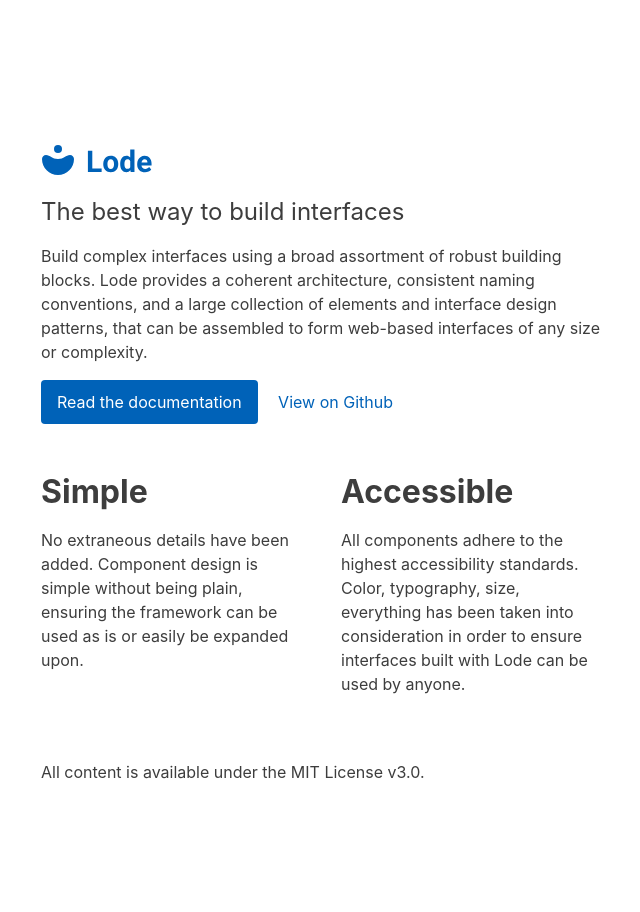
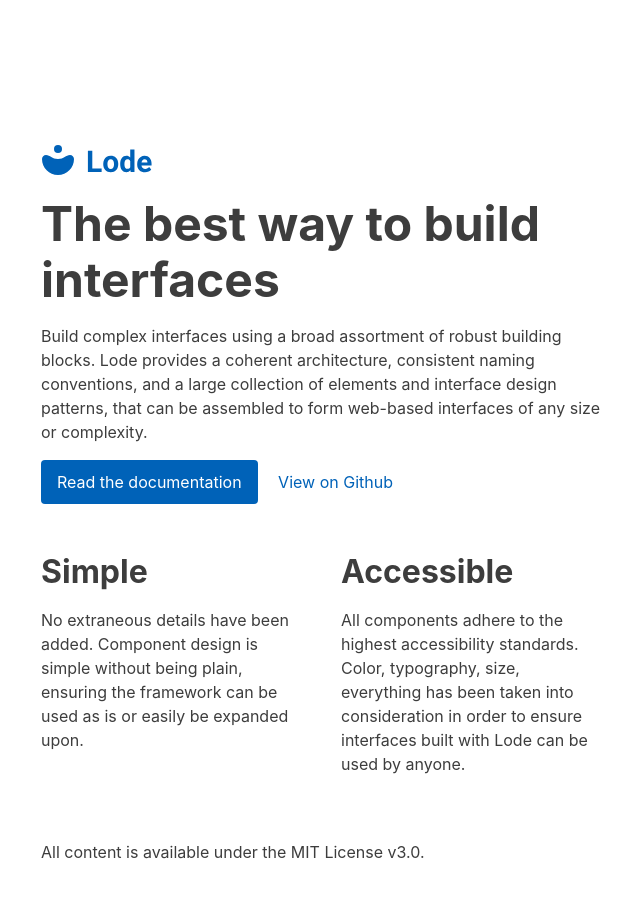
Before and after one commit to pixeltrove/lode-website, a website: page index.html in a window 1280 px wide. Shown: the whole page, without its empty margins (19-659 px from the left). Before the commit the page ends 832 px from the top, so only its background shows below. Drawn offline with Linux system fonts and the light colour scheme.

Commit message:
Increase intro lead font size and weight

```diff
--- a/source/components/intro.scss
+++ b/source/components/intro.scss
@@ -9,7 +9,8 @@
 
   &-lead {
     margin-bottom: $space-regular;
-    font-size: $font-size-large-c;
-    line-height: $line-height-small-a;
+    font-size: $font-size-large-a;
+    line-height: $line-height-small-c;
+    font-weight: $font-weight-bold-a;
   }
 }
```
Also changed, not shown: build/main.css.
